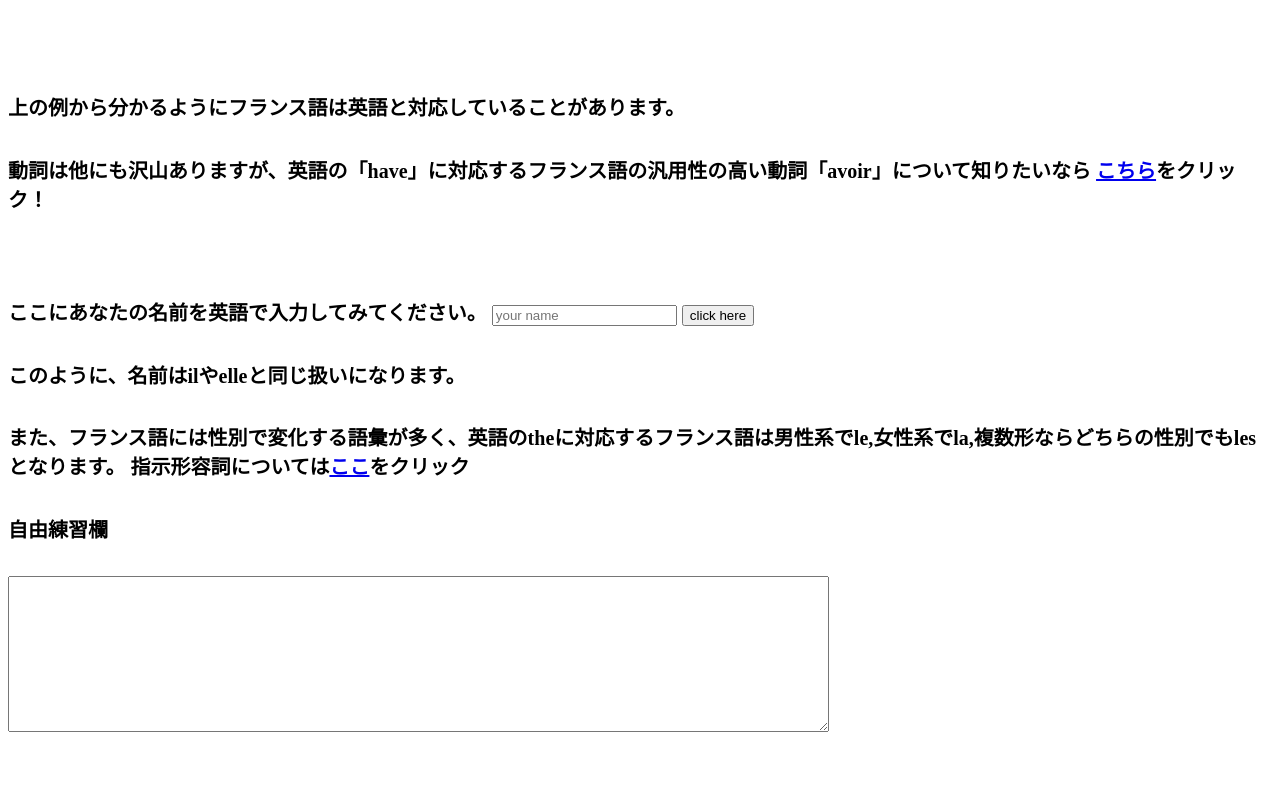
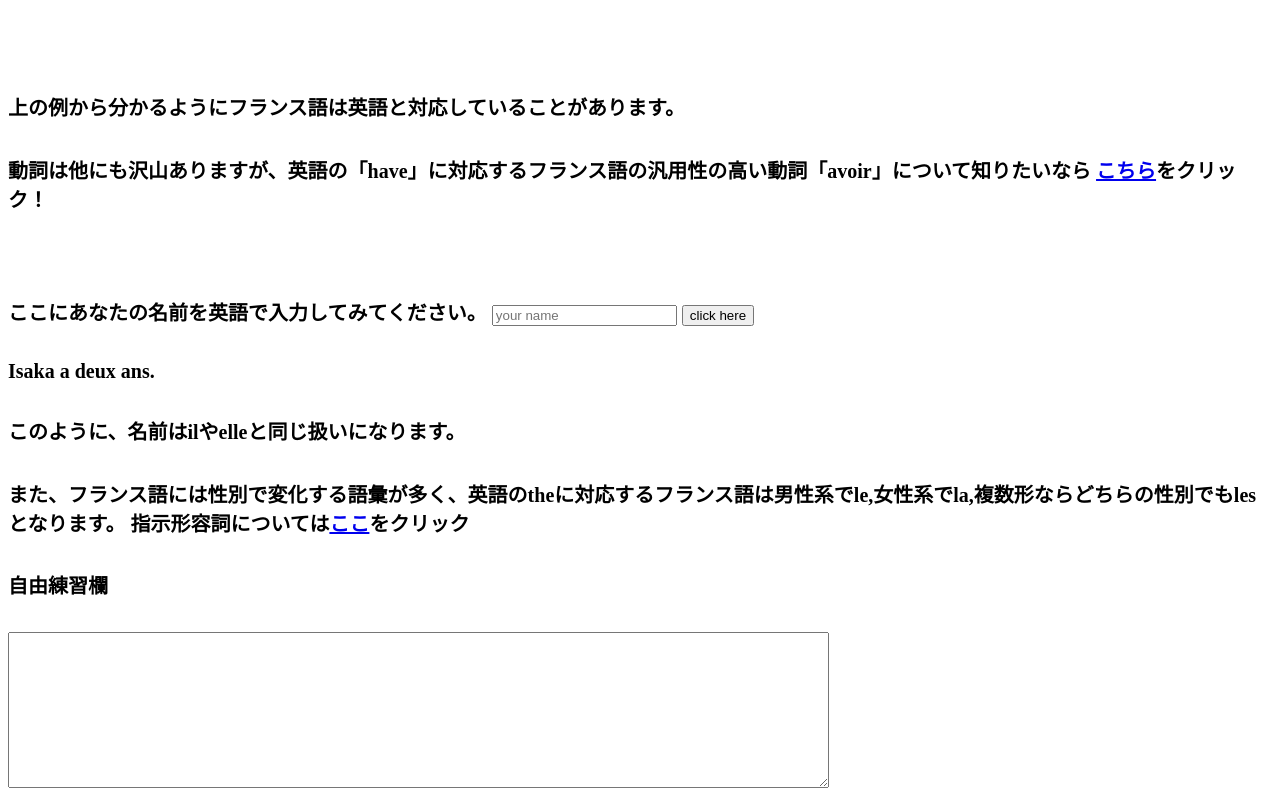
Before and after one commit to B250082/Isaka, a plain HTML site: page index.html in a window 1280 px wide. Shown: the part 760-1560 px from the top of the page. Before the commit the page ends 1504 px from the top, so only its background shows below. Drawn offline with Linux system fonts and the light colour scheme.

Commit message:
index.html

```diff
--- a/index.html
+++ b/index.html
@@ -86,6 +86,7 @@
         <button id="click">click here</button>
         <h5 id="result"></h5>
     </h5>
+
     <script>
         const nameinput=document.getElementById("name");
         const sentence=document.getElementById("click");
@@ -96,6 +97,7 @@
             result.textContent=Name + " a deux ans.";
         });
     </script>
+    <h5>Isaka a deux ans.</h5>
     <h5>このように、名前はilやelleと同じ扱いになります。</h5>
     <h5>また、フランス語には性別で変化する語彙が多く、英語のtheに対応するフランス語は男性系でle,女性系でla,複数形ならどちらの性別でもlesとなります。
     指示形容詞については<a href="siji.html">ここ</a>をクリック
```
